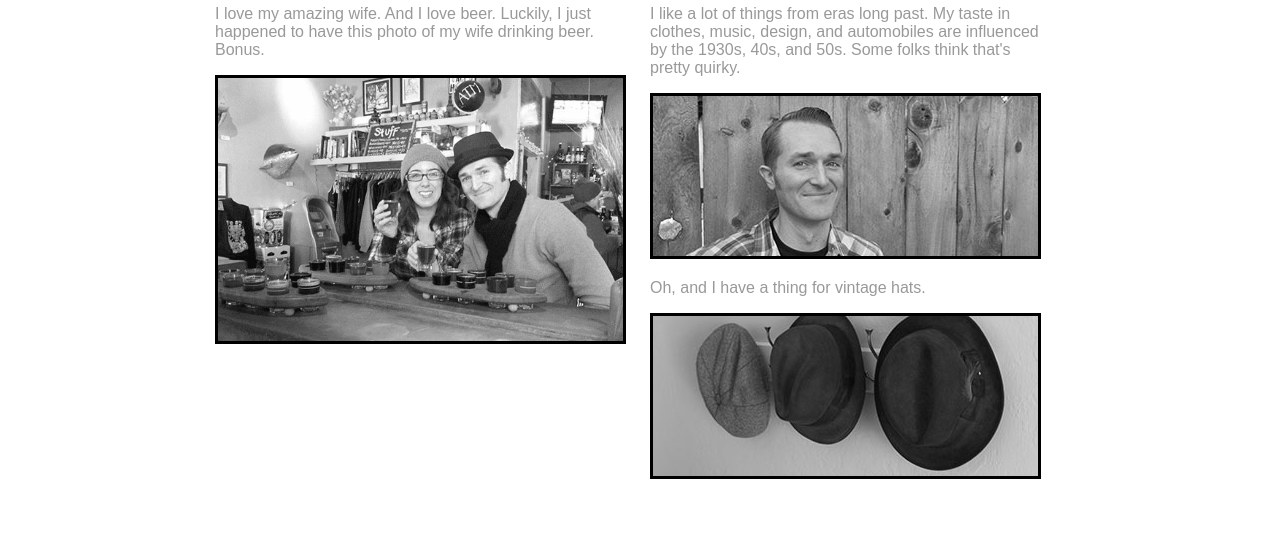
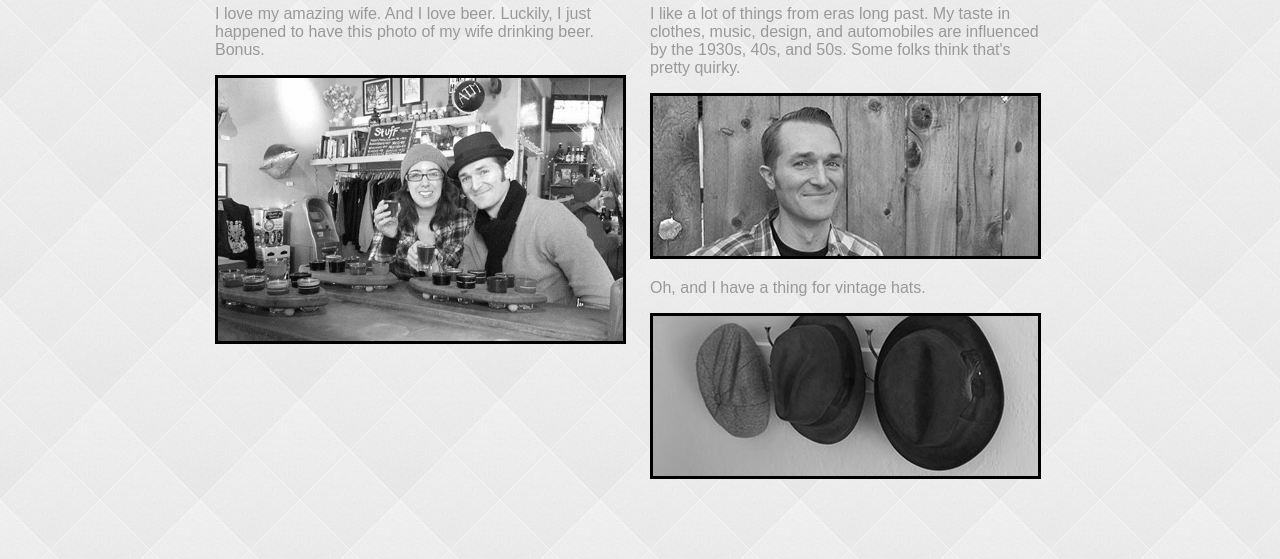
Before and after one commit to sdickey/dbc-personalize-website, a plain HTML site: page index.html in a window 1280 px wide. Shown: the part 500-1059 px from the top of the page. Drawn offline with Linux system fonts and the light colour scheme.

Commit message:
change background image

```diff
--- a/css/styles.css
+++ b/css/styles.css
@@ -1,7 +1,7 @@
 body {
 	font-family: inconsolata, sans-serif;
 	color: #999;
-	/*background: #222222 url('../img/diamond_upholstery.png') repeat;*/
+	background: #222222 url('../img/diamond_upholstery.png') repeat;
 }
 
 header {
```
